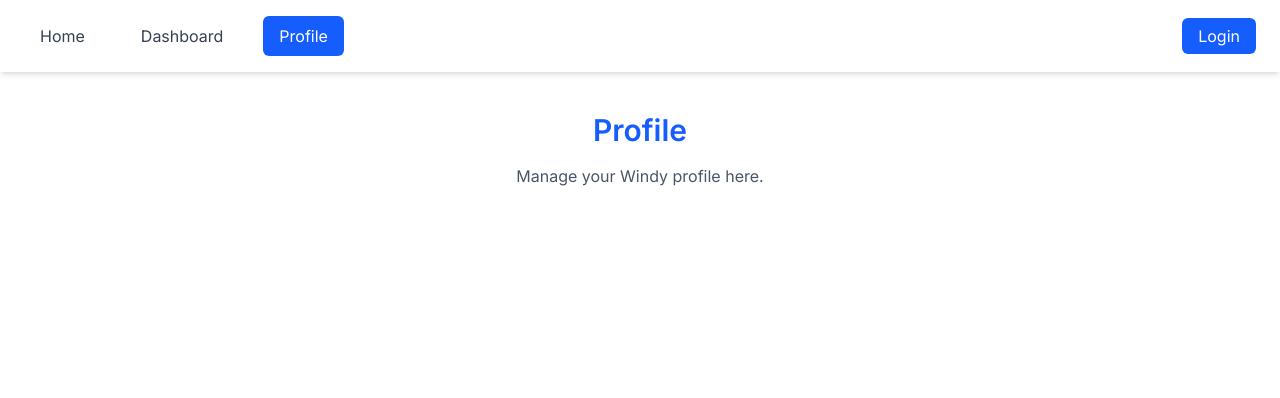
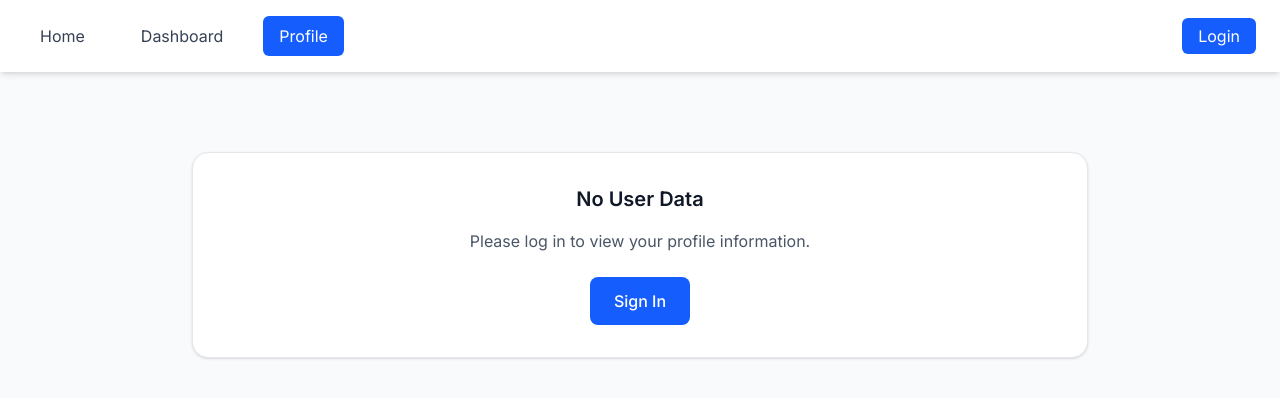
Before and after one commit to DewminSaneru/Windy, a Next.js app: page /profile in a window 1280 px wide. Shown: the top 398 px of the page. Built offline with nearby package versions, Linux system fonts and the light colour scheme; no server answers.

Commit message:
Added stylings and UI features to profile page

```diff
--- a/app/api/weather/route.ts
+++ b/app/api/weather/route.ts
@@ -7,7 +7,7 @@ const CACHE_DURATION = 5 * 60 * 1000; // 5 minutes
 export async function GET() {
   const now = Date.now();
 
-  // ✅ Return cached data if still valid
+  // Return cached data if still valid
   if (cache && now - cacheTime < CACHE_DURATION) {
     console.log("Serving from cache...");
     return NextResponse.json(cache);
@@ -16,13 +16,13 @@ export async function GET() {
   console.log("Fetching fresh data...");
 
   try {
-    // 1️⃣ Read city list from cities.json (in public folder)
+    // Read city list from cities.json (in public folder)
     const citiesRes = await fetch(`${process.env.NEXT_PUBLIC_BASE_URL || "http://localhost:3000"}/cities.json`);
     const citiesData = await citiesRes.json();
     const cityCodes = citiesData.List.map((city: any) => city.CityCode);
 
-    // 2️⃣ Fetch weather data from OpenWeatherMap
-    const apiKey = process.env.OPENWEATHER_API_KEY; // ✅ server-side key (not exposed)
+    // Fetch weather data from OpenWeatherMap
+    const apiKey = process.env.OPENWEATHER_API_KEY; // server-side key (not exposed)
     const responses = await Promise.all(
       cityCodes.map(async (id: string) => {
         const res = await fetch(
@@ -32,10 +32,10 @@ export async function GET() {
       })
     );
 
-    // 3️⃣ Filter only valid responses
+    // Filter only valid responses
     const validCities = responses.filter((city) => city && city.cod === 200);
 
-    // 4️⃣ Store in cache
+    // Store in cache
     cache = validCities;
     cacheTime = now;
 
--- a/app/profile/page.tsx
+++ b/app/profile/page.tsx
@@ -1,29 +1,119 @@
 'use client';
+
 import Navbar from "@/components/Navbar";
-import { useUser } from "@auth0/nextjs-auth0"
+import { useUser } from "@auth0/nextjs-auth0/client";
 
-export default function Profile() {
+export default function ProfilePage() {
   const { user, isLoading } = useUser();
+
+  if (isLoading) {
+    return (
+      <main className="min-h-screen bg-gray-50">
+        <Navbar />
+        <div className="flex items-center justify-center min-h-[60vh]">
+          <div className="animate-spin rounded-full h-12 w-12 border-b-2 border-blue-600"></div>
+        </div>
+      </main>
+    );
+  }
+
   return (
-    <main>
+    <main className="min-h-screen bg-gray-50">
       <Navbar />
-      <div className="text-center mt-10">
-        <h1 className="text-3xl font-semibold text-blue-600">Profile</h1>
-        <p className="mt-4 text-gray-600">Manage your Windy profile here.</p>
+
+      {/* Header Section */}
+      <div className="max-w-7xl mx-auto px-4 sm:px-6 lg:px-8 py-8">
+        {user ? (
+          <div className="max-w-4xl mx-auto">
+            {/* Profile Card */}
+            <div className="bg-white rounded-2xl shadow-sm border border-gray-200 overflow-hidden">
+              {/* Profile Header */}
+              <div className="bg-gradient-to-r from-blue-600 to-blue-700 px-6 py-8 sm:px-8">
+                <div className="flex flex-col sm:flex-row items-center gap-6">
+                  <div className="relative">
+                    <img
+                      src={user.picture || "/default-avatar.png"}
+                      alt="Profile"
+                      className="w-24 h-24 sm:w-28 sm:h-28 rounded-full border-4 border-white shadow-lg"
+                    />
+                    <div className="absolute bottom-0 right-0 w-6 h-6 bg-green-500 rounded-full border-2 border-white"></div>
+                  </div>
+                  <div className="text-center sm:text-left">
+                    <h2 className="text-2xl sm:text-3xl font-bold text-white mb-2">
+                      {user.name || "Unknown User"}
+                    </h2>
+                    <p className="text-blue-100 text-lg">{user.email}</p>
+                  </div>
+                </div>
+              </div>
+
+              {/* Profile Details */}
+              <div className="p-6 sm:p-8">
+                <div className="grid grid-cols-1 lg:grid-cols-2 gap-6">
+                  {/* Personal Information */}
+                  <div className="space-y-6">
+                    <h3 className="text-xl font-semibold text-gray-900 mb-4">
+                      Personal Information
+                    </h3>
+
+                    <div className="space-y-4">
+                      <div>
+                        <label className="block text-sm font-medium text-gray-500 mb-1">
+                          Name
+                        </label>
+                        <p className="text-gray-900 font-medium">{user.nickname}</p>
+                      </div>
+
+                      <div>
+                        <label className="block text-sm font-medium text-gray-500 mb-1">
+                          Email Address
+                        </label>
+                        <p className="text-gray-900 font-medium">{user.name}</p>
+                      </div>
+                    </div>
+                  </div>
+                </div>
+              </div>
+            </div>
+
+            {/* Raw Data Section - Collapsible */}
+            <div className="mt-6 bg-white rounded-2xl shadow-sm border border-gray-200 overflow-hidden">
+              <details className="group">
+                <summary className="flex items-center justify-between p-6 cursor-pointer list-none">
+                  <h3 className="text-lg font-semibold text-gray-900">
+                    Raw User Data
+                  </h3>
+                  <svg className="w-5 h-5 text-gray-500 group-open:rotate-180 transition-transform" fill="none" stroke="currentColor" viewBox="0 0 24 24">
+                    <path strokeLinecap="round" strokeLinejoin="round" strokeWidth={2} d="M19 9l-7 7-7-7" />
+                  </svg>
+                </summary>
+                <div className="px-6 pb-6 border-t border-gray-200">
+                  <pre className="bg-gray-900 text-gray-100 p-4 rounded-lg overflow-x-auto text-sm">
+                    {JSON.stringify(user, null, 2)}
+                  </pre>
+                </div>
+              </details>
+            </div>
+          </div>
+        ) : (
+          <div className="max-w-4xl mx-auto text-center py-12">
+            <div className="bg-white rounded-2xl shadow-sm border border-gray-200 p-8">
+              <h3 className="text-xl font-semibold text-gray-900 mb-4">
+                No User Data
+              </h3>
+              <p className="text-gray-600 mb-6">
+                Please log in to view your profile information.
+              </p>
+              <a
+                href="/auth/login"
+                className="inline-flex items-center px-6 py-3 bg-blue-600 text-white font-medium rounded-lg hover:bg-blue-700 transition-colors duration-200"
+              >
+                Sign In
+              </a>
+            </div>
+          </div>
+        )}
       </div>
-      {isLoading && <p>Loading...</p>}
-      {user && (
-        <div style={{ textAlign: "center" }}>
-          <img
-            src={user.picture}
-            alt="Profile"
-            style={{ borderRadius: "50%", width: "80px", height: "80px" }}
-          />
-          <h2>{user.name}</h2>
-          <p>{user.email}</p>
-          <pre>{JSON.stringify(user, null, 2)}</pre>
-        </div>
-      )}
     </main>
   );
 }
```
